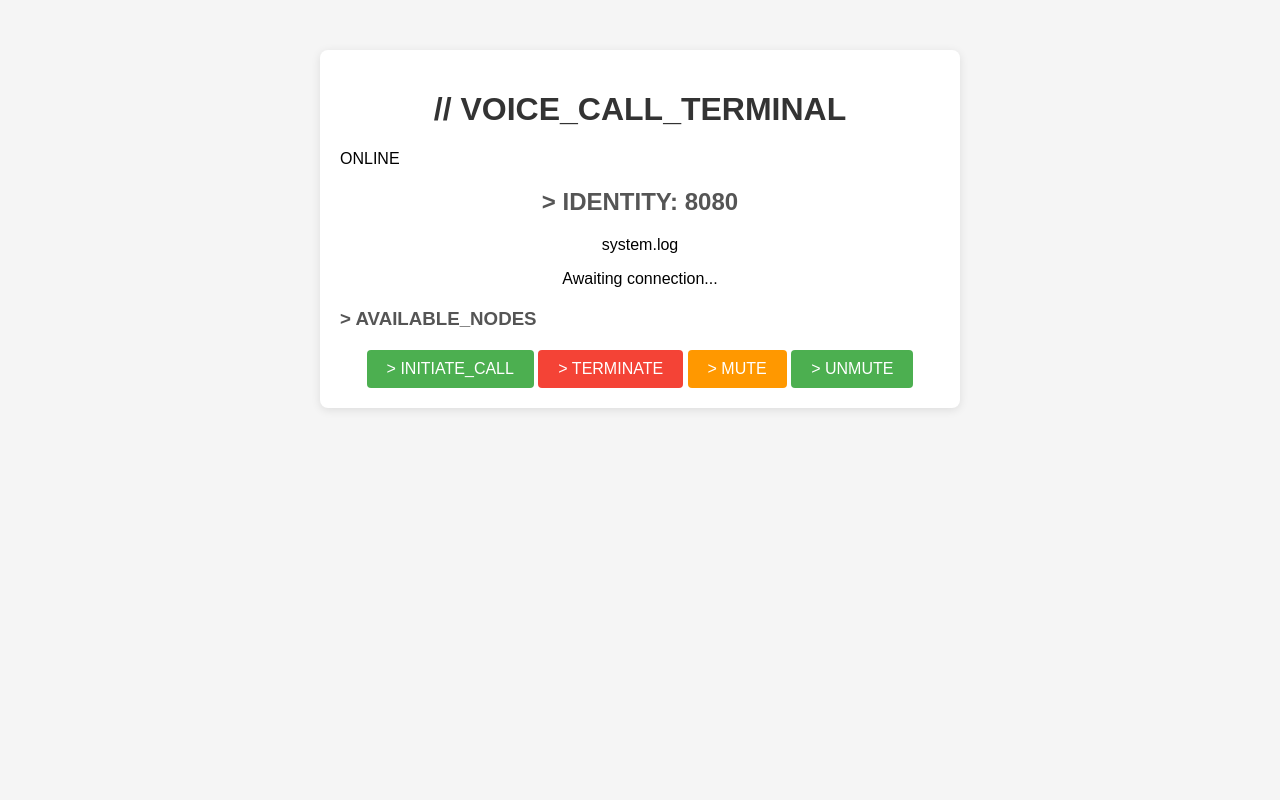
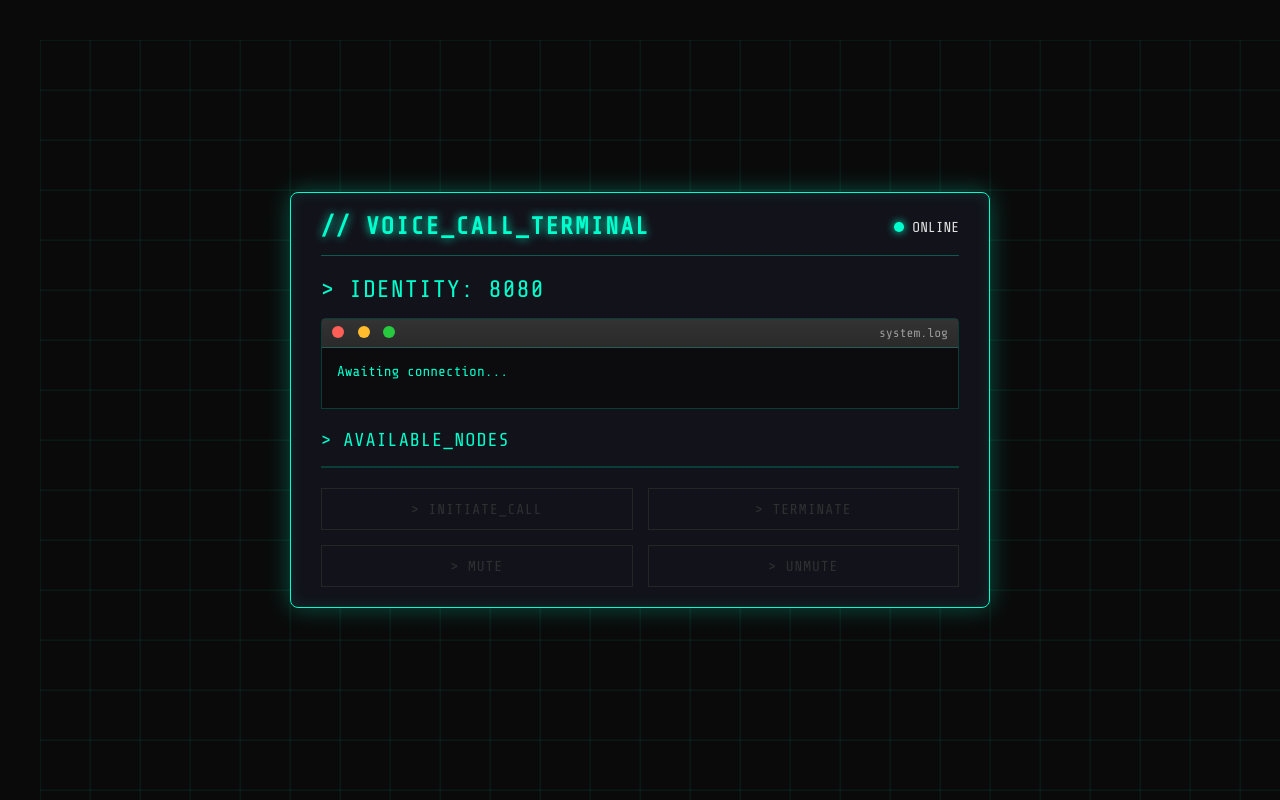
Before and after one commit to dkruban/CALL-ME, a website: page public/index.html in a window 1280 px wide. Both pictures are taken after a click on the button "8080". Drawn offline with nearby package versions, Linux system fonts and the light colour scheme; no server answers.

Commit message:
Update style.css

```diff
--- a/public/style.css
+++ b/public/style.css
@@ -1,148 +1,270 @@
-body {
-    font-family: Arial, sans-serif;
+/* CSS Variables for Theme */
+:root {
+    --bg-color: #0a0a0a;
+    --surface-color: rgba(20, 20, 30, 0.85);
+    --primary-color: #00ffcc; /* Cyan */
+    --secondary-color: #ff00ff; /* Magenta */
+    --danger-color: #ff4757;
+    --text-color: #e0e0e0;
+    --font-mono: 'Share Tech Mono', monospace;
+}
+
+/* Global Styles & Resets */
+* {
+    box-sizing: border-box;
     margin: 0;
     padding: 0;
-    background-color: #f5f5f5;
 }
 
+body {
+    font-family: var(--font-mono);
+    background-color: var(--bg-color);
+    color: var(--text-color);
+    height: 100vh;
+    overflow: hidden;
+    display: flex;
+    justify-content: center;
+    align-items: center;
+}
+
+/* Animated Grid Background */
+.grid-background {
+    position: fixed;
+    top: 0;
+    left: 0;
+    width: 100%;
+    height: 100%;
+    background-image:
+        linear-gradient(rgba(0, 255, 204, 0.1) 1px, transparent 1px),
+        linear-gradient(90deg, rgba(0, 255, 204, 0.1) 1px, transparent 1px);
+    background-size: 50px 50px;
+    z-index: -1;
+    animation: grid-move 10s linear infinite;
+}
+
+@keyframes grid-move {
+    0% { transform: translate(0, 0); }
+    100% { transform: translate(50px, 50px); }
+}
+
+/* Main Container */
 .container {
-    max-width: 600px;
-    margin: 0 auto;
-    padding: 20px;
-    background-color: white;
+    width: 90%;
+    max-width: 700px;
+    background: var(--surface-color);
+    border: 1px solid var(--primary-color);
     border-radius: 8px;
-    box-shadow: 0 2px 10px rgba(0, 0, 0, 0.1);
-    margin-top: 50px;
+    box-shadow: 0 0 25px rgba(0, 255, 204, 0.3),
+                inset 0 0 15px rgba(0, 255, 204, 0.1);
+    padding: 20px 30px;
+    backdrop-filter: blur(10px);
+}
+
+header {
+    display: flex;
+    justify-content: space-between;
+    align-items: center;
+    border-bottom: 1px solid rgba(0, 255, 204, 0.3);
+    padding-bottom: 15px;
+    margin-bottom: 20px;
 }
 
 h1 {
-    text-align: center;
-    color: #333;
+    font-size: 1.5rem;
+    color: var(--primary-color);
+    text-shadow: 0 0 10px var(--primary-color);
+    letter-spacing: 2px;
+}
+
+.status-bar {
+    display: flex;
+    align-items: center;
+    gap: 8px;
+    font-size: 0.9rem;
+}
+
+.status-indicator {
+    width: 10px;
+    height: 10px;
+    border-radius: 50%;
+    background-color: #555;
+}
+
+.status-indicator.online {
+    background-color: var(--primary-color);
+    box-shadow: 0 0 8px var(--primary-color);
+    animation: pulse 2s infinite;
+}
+
+@keyframes pulse {
+    0% { box-shadow: 0 0 8px var(--primary-color); }
+    50% { box-shadow: 0 0 15px var(--primary-color); }
+    100% { box-shadow: 0 0 8px var(--primary-color); }
 }
 
 h2, h3 {
-    color: #555;
+    color: var(--primary-color);
+    margin-bottom: 15px;
+    font-weight: 400;
+    letter-spacing: 1px;
 }
 
-.number-selection {
-    text-align: center;
-    margin-bottom: 30px;
-}
-
+/* Number Selection */
 .number-buttons {
-    display: flex;
-    justify-content: center;
+    display: grid;
+    grid-template-columns: 1fr 1fr;
     gap: 15px;
-    margin-top: 15px;
 }
 
 .number-btn {
-    padding: 10px 20px;
-    font-size: 18px;
-    background-color: #4CAF50;
-    color: white;
-    border: none;
-    border-radius: 4px;
+    padding: 15px;
+    font-size: 1.5rem;
+    font-family: var(--font-mono);
+    background: transparent;
+    color: var(--primary-color);
+    border: 1px solid var(--primary-color);
     cursor: pointer;
-    transition: background-color 0.3s;
+    transition: all 0.3s ease;
+    text-shadow: 0 0 5px var(--primary-color);
 }
 
 .number-btn:hover {
-    background-color: #45a049;
+    background-color: var(--primary-color);
+    color: var(--bg-color);
+    box-shadow: 0 0 15px var(--primary-color),
+                inset 0 0 10px rgba(0, 0, 0, 0.5);
+    transform: translateY(-2px);
 }
 
-.call-controls {
-    text-align: center;
+/* Terminal Window */
+.terminal-window {
+    background: rgba(10, 10, 10, 0.7);
+    border: 1px solid rgba(0, 255, 204, 0.2);
+    border-radius: 5px 5px 0 0;
+    margin-bottom: 20px;
 }
 
-.status {
-    margin: 20px 0;
-    padding: 10px;
-    background-color: #e9f7ef;
-    border-radius: 4px;
-    color: #2e7d32;
+.terminal-header {
+    background: linear-gradient(to bottom, #333, #2a2a2a);
+    padding: 5px 10px;
+    display: flex;
+    justify-content: space-between;
+    align-items: center;
+    border-bottom: 1px solid rgba(0, 255, 204, 0.2);
 }
 
+.terminal-buttons .btn {
+    width: 12px;
+    height: 12px;
+    border-radius: 50%;
+    display: inline-block;
+    margin-right: 5px;
+}
+.terminal-buttons .btn.close { background: #ff5f56; }
+.terminal-buttons .btn.minimize { background: #ffbd2e; }
+.terminal-buttons .btn.maximize { background: #27c93f; }
+
+.terminal-title {
+    font-size: 0.8rem;
+    color: #999;
+}
+
+.terminal-body {
+    padding: 15px;
+    min-height: 60px;
+    font-size: 0.9rem;
+}
+
+.log-entry {
+    color: var(--primary-color);
+}
+
+/* Users List */
 .users-list {
-    margin: 20px 0;
-    text-align: left;
+    margin-bottom: 20px;
 }
 
 #users-list {
     list-style-type: none;
     padding: 0;
+    border: 1px solid rgba(0, 255, 204, 0.2);
+    background: rgba(10, 10, 10, 0.4);
+    max-height: 150px;
+    overflow-y: auto;
 }
 
 #users-list li {
-    padding: 10px;
-    border-bottom: 1px solid #eee;
+    padding: 12px 15px;
     cursor: pointer;
-    transition: background-color 0.3s;
+    transition: all 0.2s ease;
+    border-bottom: 1px solid rgba(0, 255, 204, 0.1);
+}
+
+#users-list li:last-child {
+    border-bottom: none;
 }
 
 #users-list li:hover {
-    background-color: #f0f0f0;
+    background-color: rgba(0, 255, 204, 0.1);
+    padding-left: 20px;
 }
 
 #users-list li.selected {
-    background-color: #e3f2fd;
+    background-color: rgba(0, 255, 204, 0.2);
+    border-left: 3px solid var(--primary-color);
 }
 
-.call-actions, .audio-controls {
-    margin: 20px 0;
-    display: flex;
-    justify-content: center;
+/* Control Panel */
+.control-panel {
+    display: grid;
+    grid-template-columns: 1fr 1fr;
     gap: 15px;
 }
 
-button {
-    padding: 10px 20px;
-    font-size: 16px;
-    background-color: #2196F3;
-    color: white;
-    border: none;
-    border-radius: 4px;
+.control-btn {
+    padding: 12px 20px;
+    font-family: var(--font-mono);
+    font-size: 0.9rem;
+    background: transparent;
+    border: 1px solid;
     cursor: pointer;
-    transition: background-color 0.3s;
+    transition: all 0.3s ease;
+    text-transform: uppercase;
+    letter-spacing: 1px;
 }
 
-button:hover {
-    background-color: #0b7dda;
+.control-btn.primary {
+    color: var(--primary-color);
+    border-color: var(--primary-color);
+}
+.control-btn.primary:hover:not(:disabled) {
+    background-color: var(--primary-color);
+    color: var(--bg-color);
+    box-shadow: 0 0 15px var(--primary-color);
 }
 
-button:disabled {
-    background-color: #cccccc;
-    cursor: not-allowed;
+.control-btn.danger {
+    color: var(--danger-color);
+    border-color: var(--danger-color);
+}
+.control-btn.danger:hover:not(:disabled) {
+    background-color: var(--danger-color);
+    color: var(--text-color);
+    box-shadow: 0 0 15px var(--danger-color);
 }
 
-#call-btn {
-    background-color: #4CAF50;
+.control-btn.secondary {
+    color: var(--text-color);
+    border-color: #555;
+}
+.control-btn.secondary:hover:not(:disabled) {
+    background-color: #555;
+    box-shadow: 0 0 10px #888;
 }
 
-#call-btn:hover:not(:disabled) {
-    background-color: #45a049;
+.control-btn:disabled {
+    color: #444;
+    border-color: #333;
+    cursor: not-allowed;
+    opacity: 0.6;
 }
-
-#hangup-btn {
-    background-color: #f44336;
-}
-
-#hangup-btn:hover:not(:disabled) {
-    background-color: #d32f2f;
-}
-
-#mute-btn {
-    background-color: #FF9800;
-}
-
-#mute-btn:hover:not(:disabled) {
-    background-color: #e68900;
-}
-
-#unmute-btn {
-    background-color: #4CAF50;
-}
-
-#unmute-btn:hover:not(:disabled) {
-    background-color: #45a049;
-}
```
